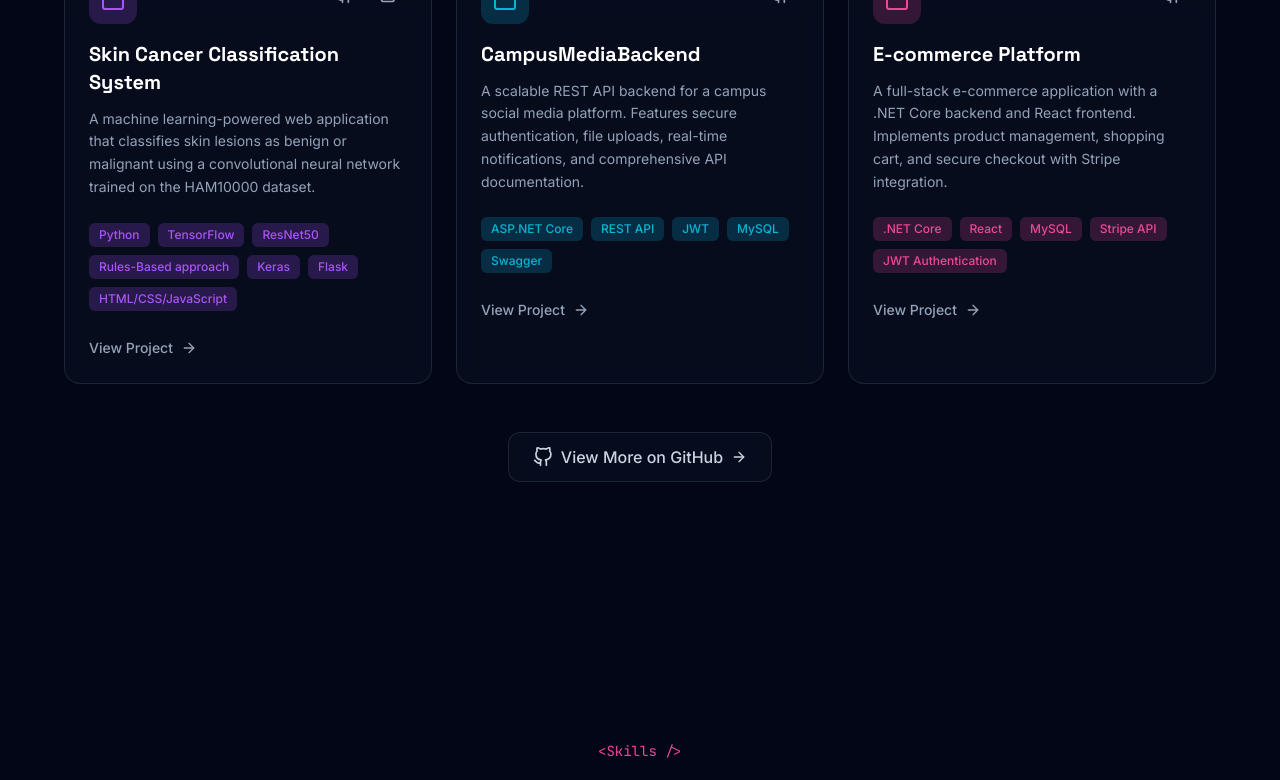
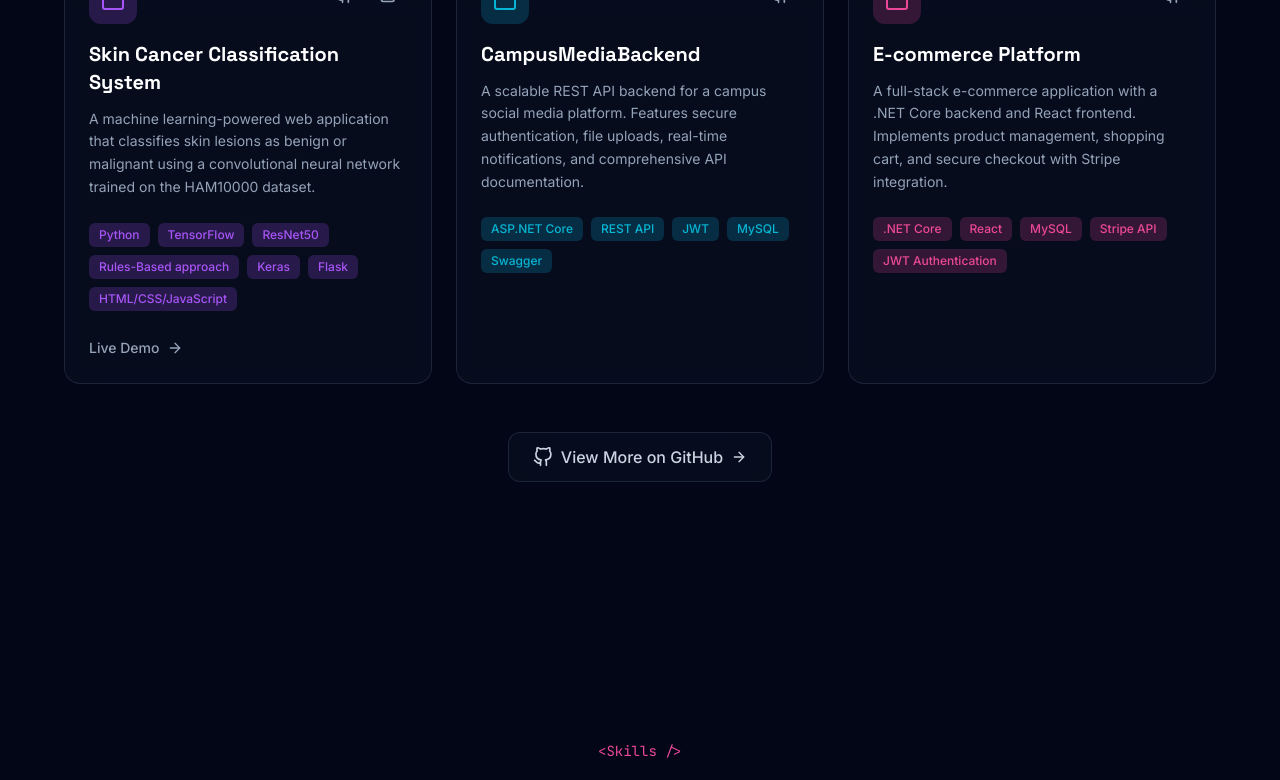
Before and after one commit to Edi12M/portfolio, a React (Vite) app: page / in a window 1280 px wide. Shown: the part 2132-2912 px from the top of the page. Built offline with nearby package versions, Linux system fonts and the light colour scheme.

Commit message:
Replace View Project link with Live Demo for projects with demo URL

```diff
--- a/src/components/sections/Projects.jsx
+++ b/src/components/sections/Projects.jsx
@@ -111,18 +111,20 @@ const ProjectCard = ({ project, index }) => {
           ))}
         </div>
 
-        {/* Action Link */}
+        {/* Action Link - Only show if demo exists */}
+        {project.demo && (
           <motion.a
-          href={project.github}
+            href={project.demo}
             target="_blank"
             rel="noopener noreferrer"
             className="inline-flex items-center gap-2 text-sm font-medium text-dark-400 hover:text-white transition-colors group/link"
           >
-          View Project
+            Live Demo
             <motion.span className="group-hover/link:translate-x-1 transition-transform">
               <FiArrowRight className="w-4 h-4" />
             </motion.span>
           </motion.a>
+        )}
       </div>
 
       {/* Hover Border Effect */}
```
Lines whose indentation alone changed are shown as unchanged.
